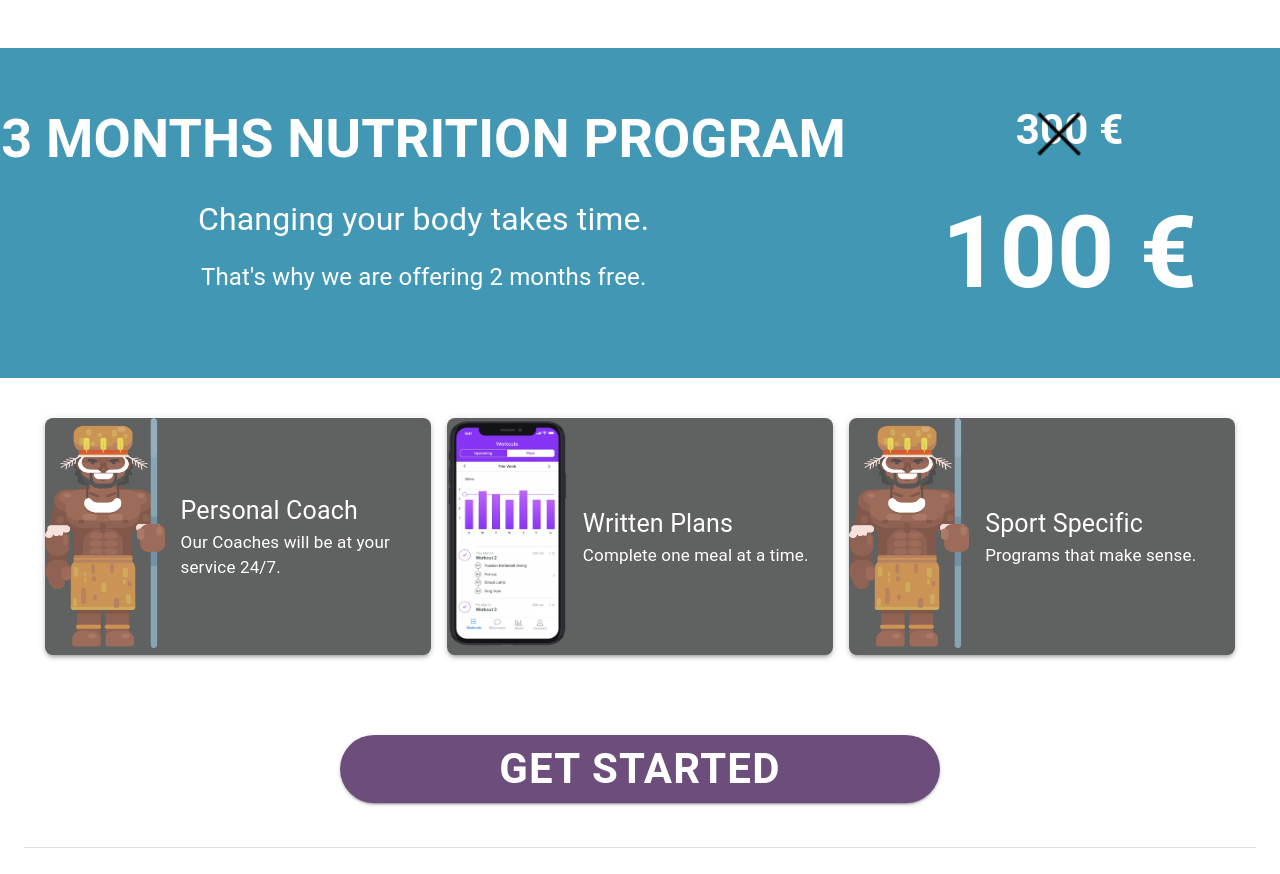
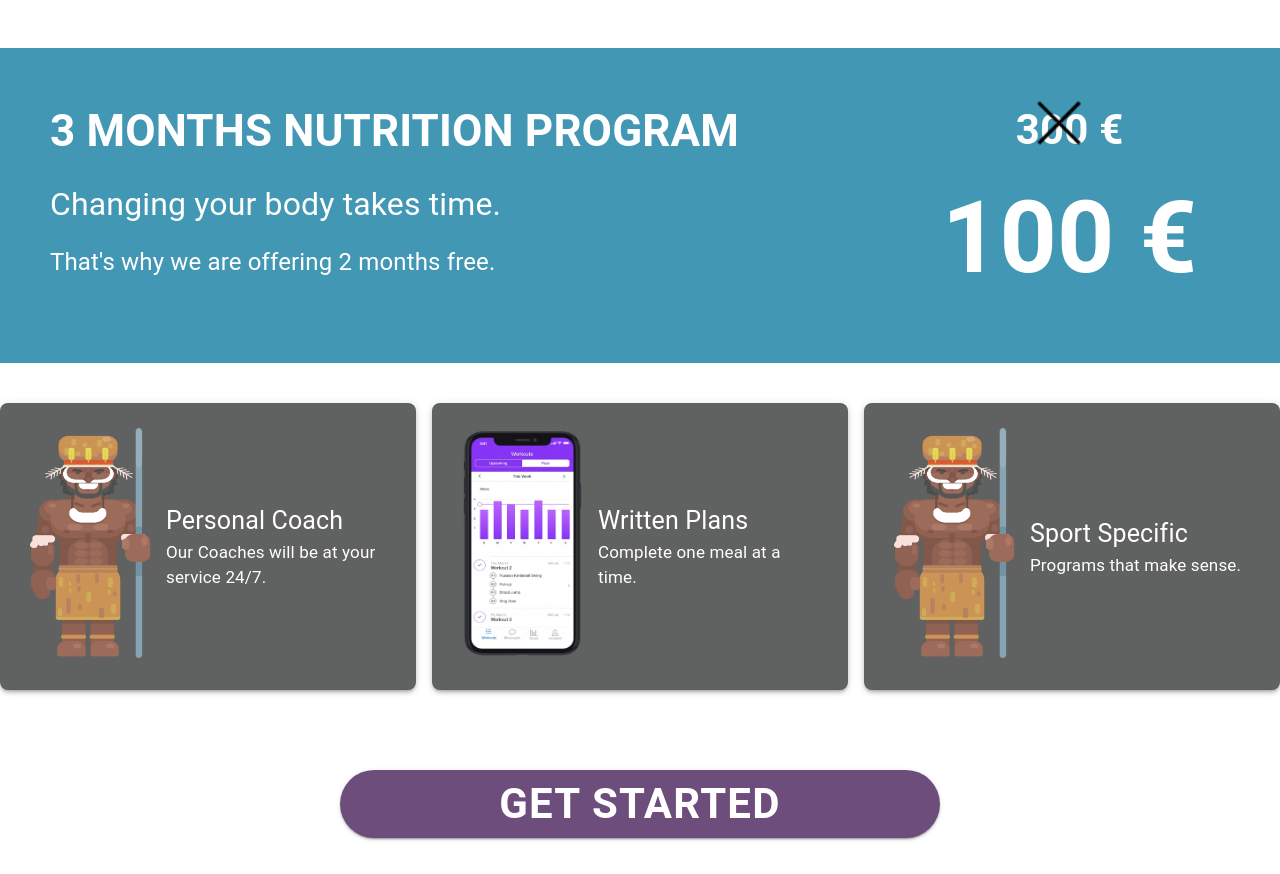
Before and after one commit to walter-clayton/afitpilot-somatotype, a React (Create React App) app in the folder client/: page /Training in a window 1280 px wide. Shown: the part 709-1583 px from the top of the page. Built offline with nearby package versions, Linux system fonts and the light colour scheme.

Commit message:
Fxing the UI issue and add padding to the card

```diff
--- a/client/src/components/CTA/Nutrition.tsx
+++ b/client/src/components/CTA/Nutrition.tsx
@@ -19,24 +19,36 @@ theme.typography.h1 = {
 };
 theme.typography.h3 = {
     "@media (max-width:600px)": {
+        fontSize: "25px",
+    },
+    [theme.breakpoints.only("sm")]: {
         fontSize: "30px",
+        // paddingLeft: "50px"
+
     },
-    [theme.breakpoints.up("md")]: {
-        fontSize: "54px",
+    [theme.breakpoints.up('md')]: {
+        fontSize: "44px",
     },
 };
 theme.typography.h4 = {
     "@media (max-width:700px)": {
-        fontSize: "50px",
+        fontSize: "60px",
+    },
+    [theme.breakpoints.only("sm")]: {
+        fontSize: "60px",
+    },
+    [theme.breakpoints.up('md')]: {
+        fontSize: "100px",
     },
 };
 theme.typography.h5 = {
     "@media (max-width:700px)": {
-        fontSize: "35px",
+        fontSize: "30px",
     },
 };
 theme.typography.body1 = {
-    "@media (max-width:600px)": {
+    "@media (max-width:600px)":
+    {
         fontSize: "20px",
     },
     [theme.breakpoints.up("md")]: {
@@ -46,13 +58,13 @@ theme.typography.body1 = {
 
 theme.typography.body2 = {
     "@media (max-width:600px)": {
-        fontSize: "18px",
+        fontSize: "15px",
     },
     [theme.breakpoints.up("md")]: {
         fontSize: "24px",
     },
 };
-;
+
 const Nutrition = () => {
     const medium = useMediaQuery("(min-width:769px)");
     const small = useMediaQuery("(max-width:768px)");
@@ -146,21 +158,22 @@ const Nutrition = () => {
                             backgroundColor: "#33A474",
                             marginTop: { xs: "50px", sm: "0", },
                             borderRight: 6,
-                            borderColor: '#4298B4'
+                            borderColor: '#33A474'
                         }}>
                         <Box
                             sx={{
                                 display: "flex",
-                                alignItems: medium ? "center" : "center",
+                                alignItems: medium ? "start" : "center",
                                 justifyContent: "center",
-                                flexDirection: "column"
+                                flexDirection: "column",
+                                paddingLeft: medium ? "50px" : "",
                             }}>
-                            <Typography variant="h3" textAlign={"center"}
+                            <Typography variant="h3"
                                 sx={{ color: "#FFFFFF", mb: 2, fontSize: '54px' }}>
                                 3 MONTHS NUTRITION PROGRAM
                             </Typography>
                             <Typography variant="body1"
-                                sx={{ color: "#FFFFFF", mb: 2 }}>
+                                sx={{ color: "#FFFFFF", mb: 2, }}>
                                 Changing your body takes time.
                             </Typography>
                             <Typography variant="body2"
@@ -179,7 +192,7 @@ const Nutrition = () => {
                             marginTop: { xs: "50px", sm: "0" },
                             backgroundColor: "#33A474",
                             borderLeft: 6,
-                            borderColor: '#4298B4'
+                            borderColor: '#33A474'
                         }}>
                         <Box>
                             <Typography variant="h5"
@@ -194,7 +207,7 @@ const Nutrition = () => {
                                 <img src={cross} alt="cancel" width={45} />
                             </Typography>
                             <Typography variant="h4"
-                                sx={{ color: "#ffff", textAlign: "center", fontSize: '100px' }}>
+                                sx={{ color: "#ffff", textAlign: "center", fontSize: '100px', fontWeight: "bold" }}>
                                 100 <span>&#8364;</span>
                             </Typography>
                         </Box>
--- a/client/src/components/CTA/NutritionCard.tsx
+++ b/client/src/components/CTA/NutritionCard.tsx
@@ -26,18 +26,6 @@ theme.typography.body2 = {
         fontSize: "17px",
     },
 };
-const Root = styled('div')(({ theme }) => ({
-    // "@media (max-width:600px)": {
-    //     height: '270px',
-    //     width: '400px',
-    //     padding: "25px 40px",
-    // },
-    // [theme.breakpoints.up('md')]: {
-    //     height: '270px',
-    //     width: '400px',
-    //     padding: "25px 40px",
-    // },
-}));
 
 const NutritionCard = () => {
     const medium = useMediaQuery("(min-width:769px)");
@@ -69,10 +57,10 @@ const NutritionCard = () => {
                                 color: "#FFFFFF",
                                 borderRadius: '8px',
                                 backgroundColor: '#606161',
-                                width: small ? "100%" : "calc(100% / 3)"
+                                width: small ? "100%" : "calc(100% / 3)",
+                                padding: "25px 30px"
 
                             }} >
-                            <Root>
                             <Stack
                                 direction="row"
                                 justifyContent="center"
@@ -89,7 +77,6 @@ const NutritionCard = () => {
                                     </Typography>
                                 </Typography>
                             </Stack>
-                            </Root>
                         </Paper>
                         <Paper
                             elevation={3}
@@ -98,10 +85,9 @@ const NutritionCard = () => {
                                 borderRadius: '8px',
                                 backgroundColor: '#606161',
                                 color: "#FFFFFF",
-                                width: small ? "100%" : "calc(100% / 3)"
-
+                                width: small ? "100%" : "calc(100% / 3)",
+                                padding: "25px 30px"
                             }}>
-                            <Root>
                             <Stack
                                 direction="row"
                                 justifyContent="flex-start"
@@ -117,7 +103,6 @@ const NutritionCard = () => {
                                     </Typography>
                                 </Typography>
                             </Stack>
-                            </Root>
                         </Paper>
                         <Paper
                             elevation={3}
@@ -126,10 +111,9 @@ const NutritionCard = () => {
                                 borderRadius: '8px',
                                 backgroundColor: '#606161',
                                 color: "#FFFFFF",
-                                width: small ? "100%" : "calc(100% / 3)"
-
+                                width: small ? "100%" : "calc(100% / 3)",
+                                padding: "25px 30px"
                             }}>
-                            <Root>
                             <Stack
                                 direction="row"
                                 justifyContent="flex-start"
@@ -145,7 +129,6 @@ const NutritionCard = () => {
                                     </Typography>
                                 </Typography>
                             </Stack>
-                            </Root>
                         </Paper>
                     </Stack>
                 </Box>
@@ -164,7 +147,7 @@ const NutritionCard = () => {
                             backgroundColor: "RGB(108, 77, 123)",
                             padding: "14px 30px",
                             fontWeight: 600,
-                            width: small ? (extraSmall ? "80%" : "65%") : "600px",
+                            width: small ? (extraSmall ? "100%" : "65%") : "600px",
                             textAlign: "start",
                             fontSize: small ? (extraSmall ? "25px" : "30px") : "42px",
                             lineHeight: "40px",
--- a/client/src/components/CTA/Training.tsx
+++ b/client/src/components/CTA/Training.tsx
@@ -7,6 +7,7 @@ import NutritionCard from './NutritionCard';
 import Arrow1 from '../image/Arrow1.png';
 import Arrow1Down from '../image/Arrow1Down.png';
 import cross from '../image/cross.png';
+
 
 const theme = createTheme();
 theme.typography.h1 = {
@@ -19,24 +20,34 @@ theme.typography.h1 = {
 };
 theme.typography.h3 = {
     "@media (max-width:600px)": {
+        fontSize: "25px",
+    },
+    [theme.breakpoints.only("sm")]: {
         fontSize: "30px",
     },
-    [theme.breakpoints.up("md")]: {
-        fontSize: "54px",
+    [theme.breakpoints.up('md')]: {
+        fontSize: "44px",
     },
 };
 theme.typography.h4 = {
     "@media (max-width:700px)": {
-        fontSize: "50px",
+        fontSize: "60px",
+    },
+    [theme.breakpoints.only("sm")]: {
+        fontSize: "60px",
+    },
+    [theme.breakpoints.up('md')]: {
+        fontSize: "100px",
     },
 };
 theme.typography.h5 = {
     "@media (max-width:700px)": {
-        fontSize: "35px",
+        fontSize: "30px",
     },
 };
 theme.typography.body1 = {
-    "@media (max-width:600px)": {
+    "@media (max-width:600px)":
+    {
         fontSize: "20px",
     },
     [theme.breakpoints.up("md")]: {
@@ -46,7 +57,16 @@ theme.typography.body1 = {
 
 theme.typography.body2 = {
     "@media (max-width:600px)": {
-        fontSize: "18px",
+        fontSize: "15px",
+    },
+    [theme.breakpoints.up("md")]: {
+        fontSize: "24px",
+    },
+};
+
+theme.typography.body2 = {
+    "@media (max-width:600px)": {
+        fontSize: "15px",
     },
     [theme.breakpoints.up("md")]: {
         fontSize: "24px",
@@ -151,9 +171,10 @@ const Training = () => {
                         <Box
                             sx={{
                                 display: "flex",
-                                alignItems: medium ? "center" : "center",
+                                alignItems: medium ? "start" : "center",
                                 justifyContent: "center",
-                                flexDirection: "column"
+                                flexDirection: "column",
+                                paddingLeft: medium ? "50px" : "0px",
                             }}>
                             <Typography variant="h3" textAlign={"center"}
                                 sx={{ color: "#FFFFFF", mb: 2, fontSize: '54px' }}>
@@ -194,7 +215,7 @@ const Training = () => {
                                 <img src={cross} alt="cancel" width={45} />
                             </Typography>
                             <Typography variant="h4"
-                                sx={{ color: "#ffff", textAlign: "center", fontSize: '100px' }}>
+                                sx={{ color: "#ffff", textAlign: "center", fontSize: '100px', fontWeight: "bold" }}>
                                 100 <span>&#8364;</span>
                             </Typography>
                         </Box>
```
Lines whose indentation alone changed are shown as unchanged.
